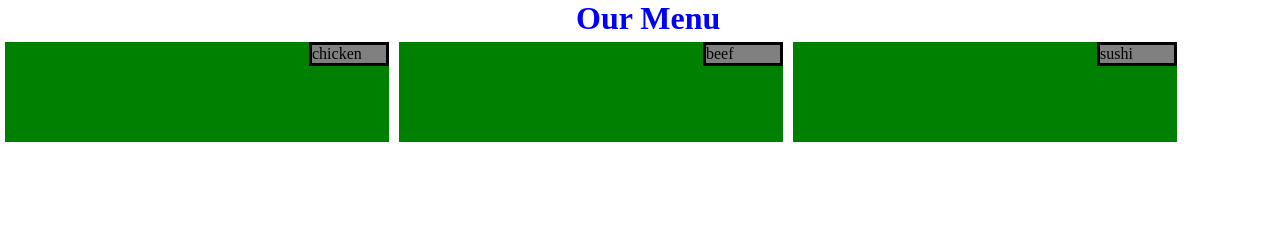
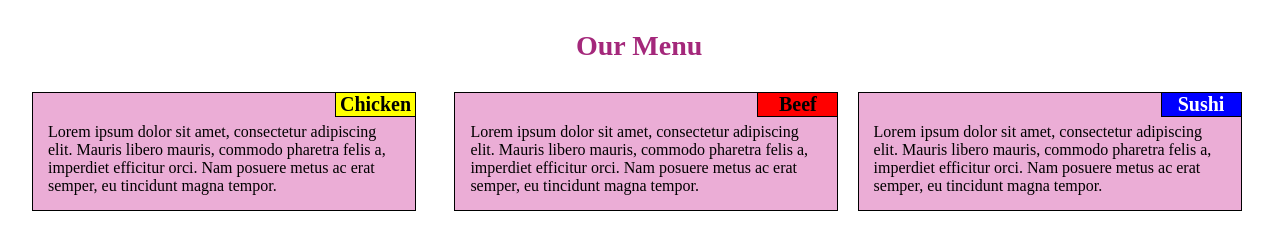
Before and after one commit to maddealer/mod2, a plain HTML site: page site/index.html in a window 1280 px wide. Drawn offline with Linux system fonts and the light colour scheme.

Commit message:
almost there

```diff
--- a/site/css/styles.css
+++ b/site/css/styles.css
@@ -6,41 +6,62 @@
 }
 h1 {
 	position: relative;
-	color: blue;
+	color: #a4287b;
 	margin-left: 45%;
+	margin-top: 30px;
 	display: block;
+	font-size: 175%;
 }
 .section {
 	position: relative;
-	background-color: green;
+	background-color: #ebadd6;
 	width: 30%;
-	height:100px;
+
 	float: left;
-	margin: 5px;
+
+	border: 1px solid black;
+	margin-top: 30px;
 
 
+}
+#section3 {
+	margin-left: 0px;
+	margin-right: 1.5%;
+
+}
+#section1 {
+	margin-left: 2.5%;
+	margin-right: 1.5%
+}
+#section2 {
+	margin-left: 1.5%;
+	margin-right: 1.5%
 }
 .logo {
 	position: absolute;
 	top: 0px;
  	right: 0px;
-
-	background-color: grey;
-
-
+	font-weight: bold;
 	width: 80px;
-
-
-
-	border-style: solid;
-
-
-
-
+	border-left: 1px solid black;
+	border-bottom: 1px solid black;
+	text-align: center;
+	font-size: 125%;
 
 }
+
+.dummyText {
+	font-size: 100;
+	margin: 15px;
+	margin-top: 30px;
+}
 #chicken {
-	position: absolute;
-	top: 0px;
-	right: 0px;
+	background-color: yellow;
 }
+#beef {
+	background-color: red;
+}
+#sushi {
+	background-color: blue;
+	color: white;
+}
--- a/site/index.html
+++ b/site/index.html
@@ -9,13 +9,16 @@
 
 	<div><h1>Our Menu</h1></div>
 	<div class="section" id="section1">
-		<p class="logo" id="chicken">chicken</p>
+		<p class="logo" id="chicken">Chicken</p>
+		<p class="dummyText">Lorem ipsum dolor sit amet, consectetur adipiscing elit. Mauris libero mauris, commodo pharetra felis a, imperdiet efficitur orci. Nam posuere metus ac erat semper, eu tincidunt magna tempor. </p>
 	</div>
 	<div class="section" id="section2">
-		<p class="logo">beef</p>
+		<p class="logo" id="beef">Beef</p>
+		<p class="dummyText">Lorem ipsum dolor sit amet, consectetur adipiscing elit. Mauris libero mauris, commodo pharetra felis a, imperdiet efficitur orci. Nam posuere metus ac erat semper, eu tincidunt magna tempor. </p>
 	</div>
 	<div class="section" id="section3">
-		<p class="logo">sushi</p>
+		<p class="logo" id="sushi">Sushi</p>
+		<p class="dummyText">Lorem ipsum dolor sit amet, consectetur adipiscing elit. Mauris libero mauris, commodo pharetra felis a, imperdiet efficitur orci. Nam posuere metus ac erat semper, eu tincidunt magna tempor. </p>
 
   </div>
 </body>
```
